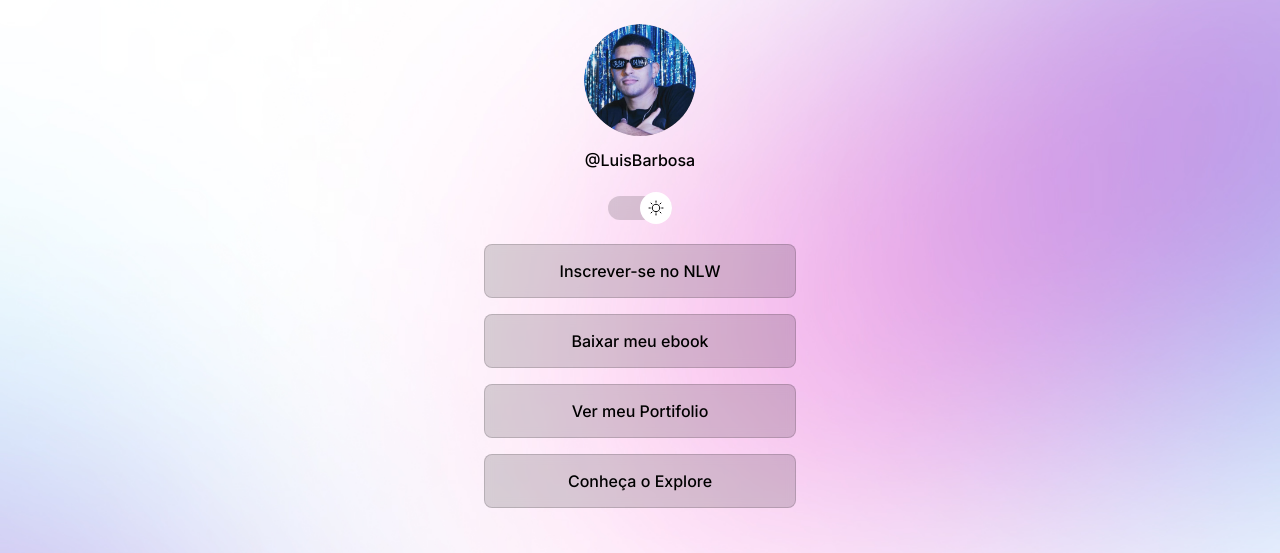
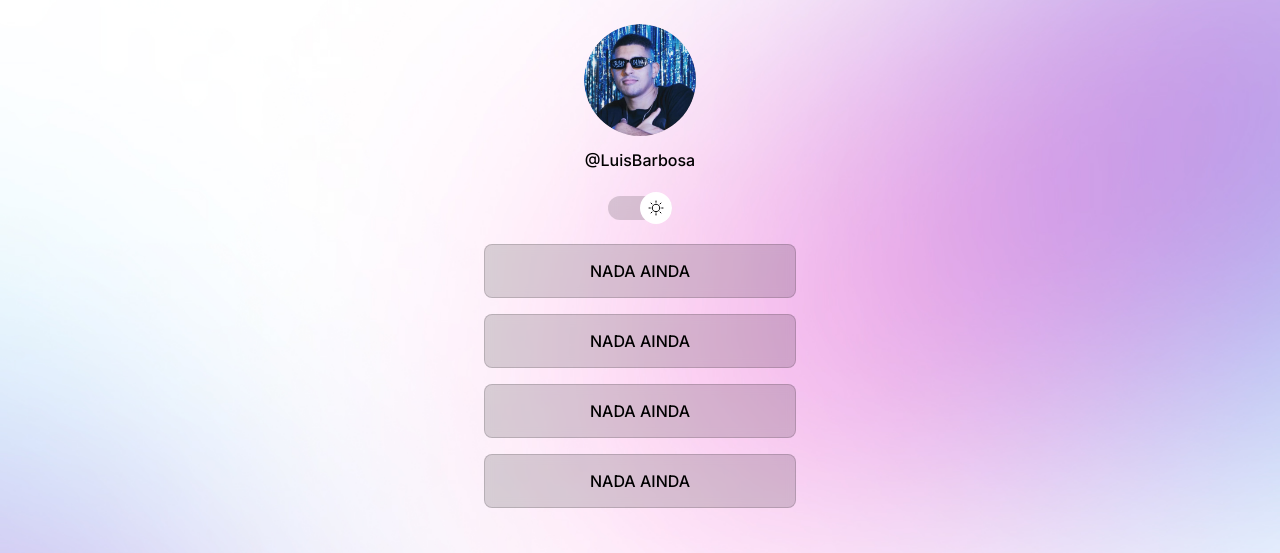
Before and after one commit to LuisBarbosaJr/Projeto1.Curso, a plain HTML site: page index.html in a window 1280 px wide. Shown: the top 553 px of the page. Drawn offline with nearby package versions, Linux system fonts and the light colour scheme.

Commit message:
CHANGE LIKNS

```diff
--- a/index.html
+++ b/index.html
@@ -34,10 +34,10 @@
             </div>
 
             <ul>
-                <li><a href="#" target="_blank">Inscrever-se no NLW</a></li>
-                <li><a href="#" target="_blank">Baixar meu ebook</a></li>
-                <li><a href="#" target="_blank">Ver meu Portifolio</a></li>
-                <li><a href="#" target="_blank">Conheça o Explore</a></li>
+                <li><a href="#" target="_blank">NADA AINDA</a></li>
+                <li><a href="#" target="_blank">NADA AINDA</a></li>
+                <li><a href="#" target="_blank">NADA AINDA</a></li>
+                <li><a href="#" target="_blank">NADA AINDA</a></li>
             </ul>
 
             <div id="Redes-Sociais">
@@ -50,7 +50,7 @@
                 <ion-icon name="logo-instagram"></ion-icon>
                 </a>
 
-                <a href="https://www.linkedin.com/in/luis-c-p-b-jr-05639515a/" target="_blank">
+                <a href="https://www.linkedin.com/in/luis-carlos-barbosa-junior-05639515a/" target="_blank">
                 <ion-icon name="logo-linkedin"></ion-icon>
                 </a>
 
```
